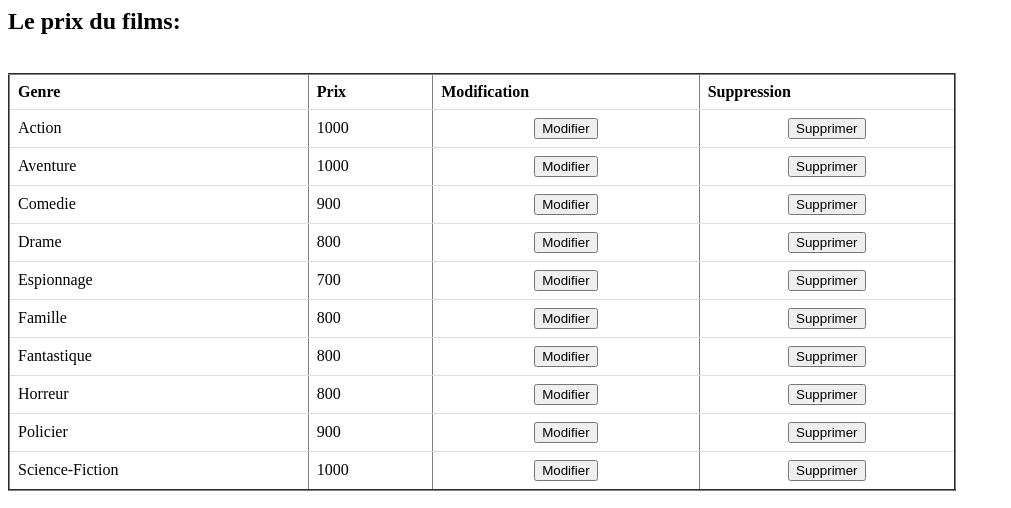
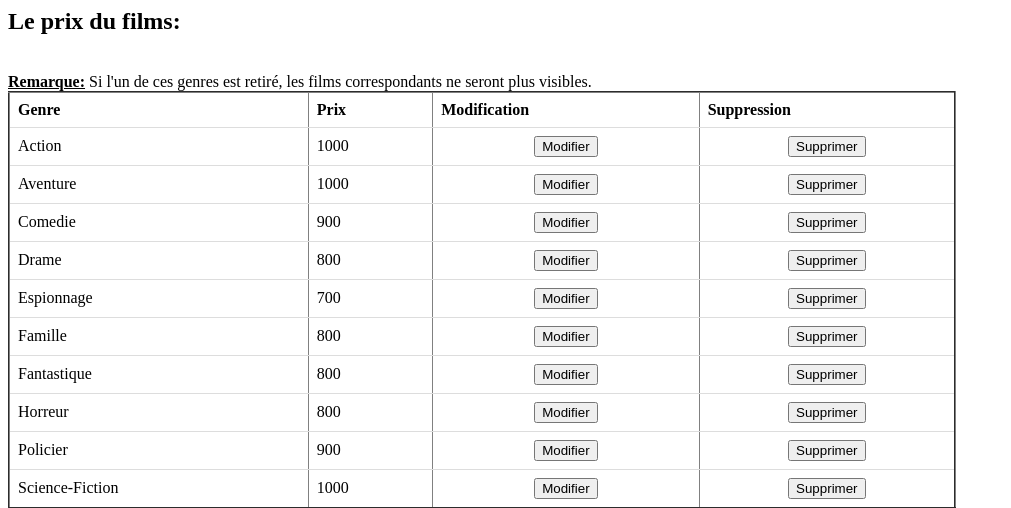
Before and after one commit to Hasixdass/LibraryFilms, a PHP site: page /admin/prixFilm.php in a window 1280 px wide. Shown: the top 508 px of the page, without its empty margins (0-1011 px from the left). Run offline with PHP 8.4, Linux system fonts and the light colour scheme; data comes from the database, SQL or seed files in the repository.

Commit message:
Update prixFilm.php

```diff
--- a/admin/prixFilm.php
+++ b/admin/prixFilm.php
@@ -17,7 +17,7 @@
 		 {
 			// Si la connexion est réussie, afficher un titre pour la section de prix des films
 			echo "<h2>Le prix du films: </h2> <BR>";
-
+			echo "<label><b><u>Remarque:</u></b> Si l'un de ces genres est retiré, les films correspondants ne seront plus visibles. </label> <BR>";
 			// Requête pour récupérer les données des genres et leurs prix associés depuis les tables "genre" et "prix"
 			$sql="  SELECT genre.id_genre ,nom_genre, prix
 					FROM genre  JOIN prix
```
